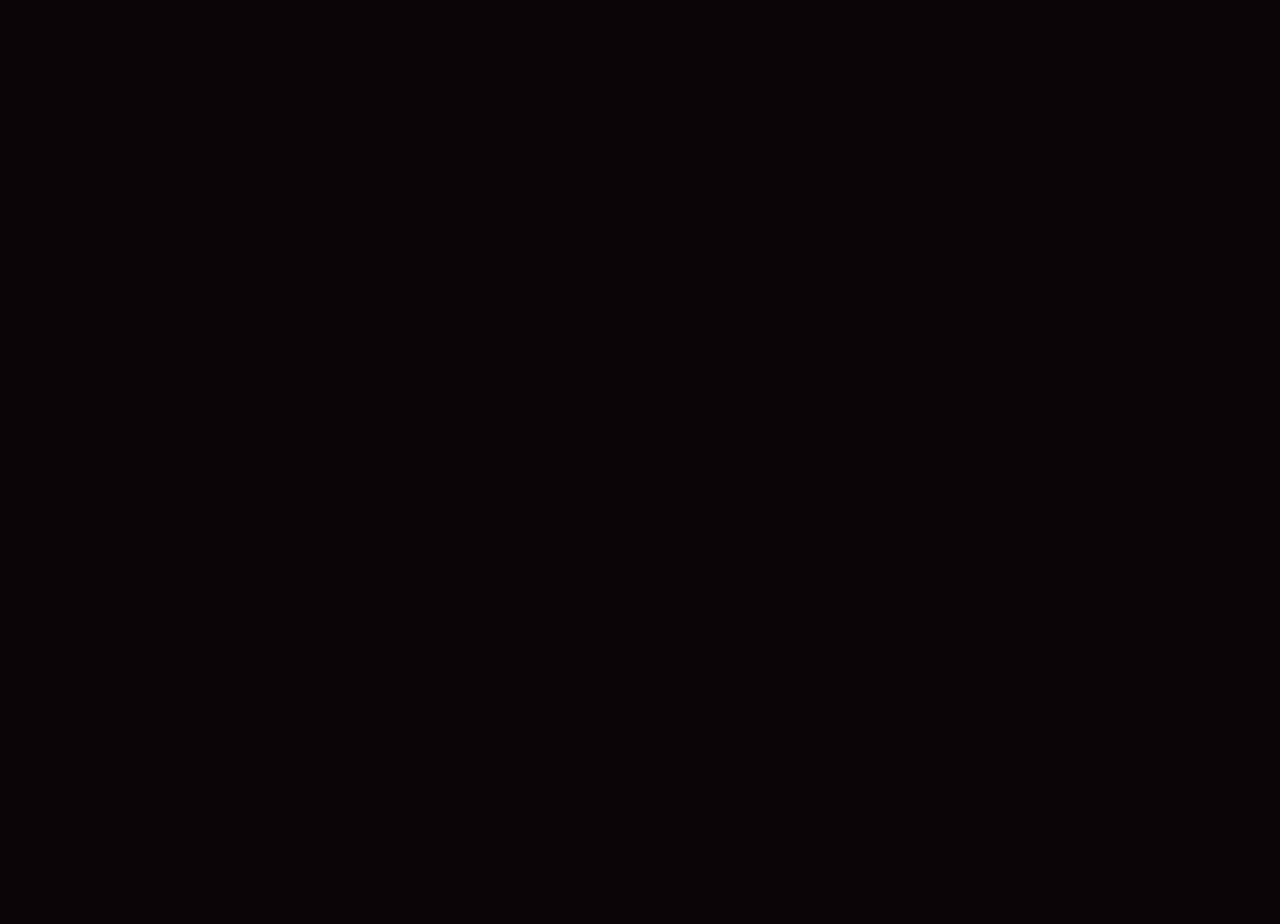
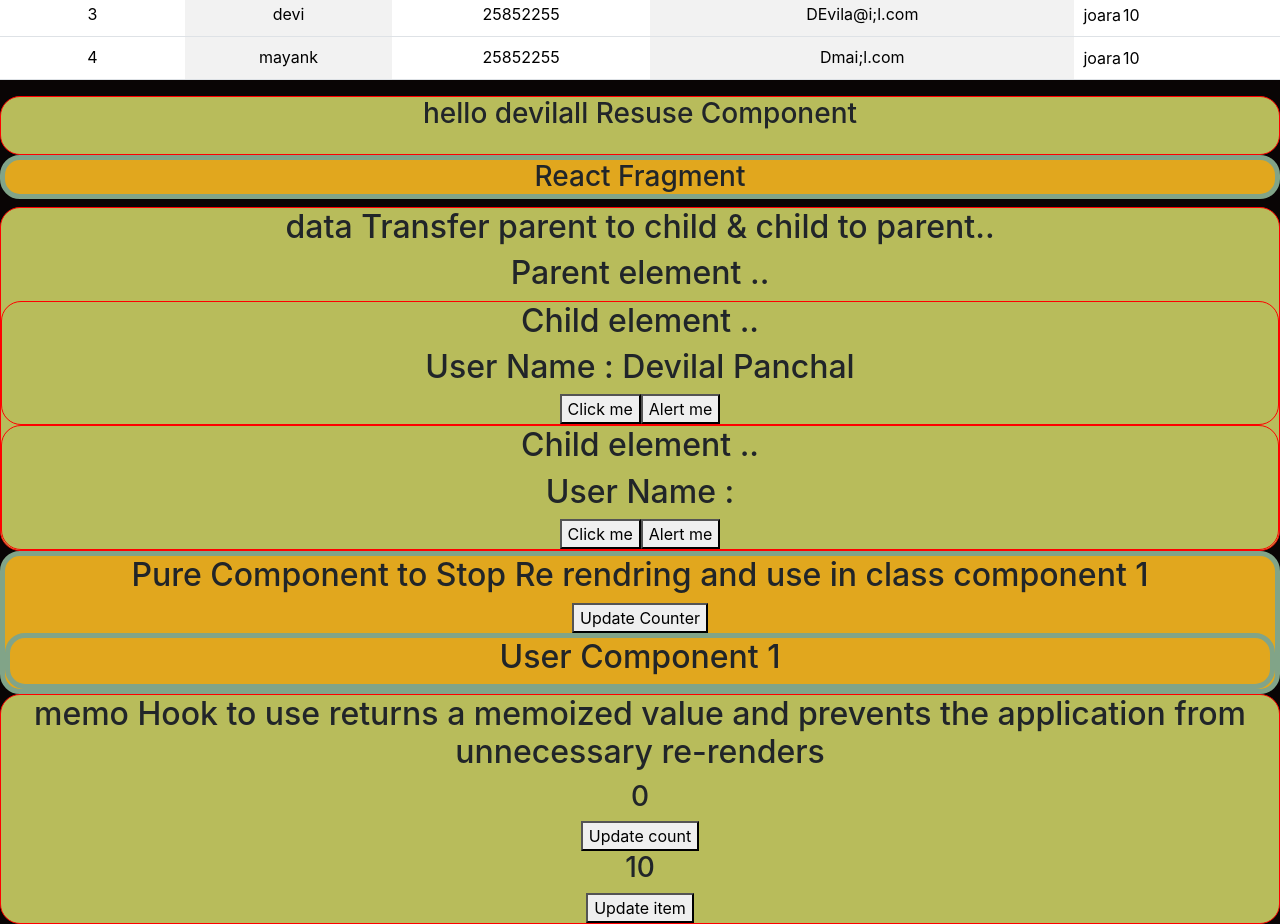
Before and after one commit to devilalpanchal/ReactYoutube01, a React (Create React App) app: page / in a window 1280 px wide. Shown: the part 4560-5484 px from the top of the page. Before the commit the page ends 4468 px from the top, so only its background shows below. Built offline with nearby package versions, Linux system fonts and the light colour scheme.

Commit message:
update and learn new topic

```diff
--- a/public/index.html
+++ b/public/index.html
@@ -10,34 +10,13 @@
       content="Web site created using create-react-app"
     />
     <link rel="apple-touch-icon" href="%PUBLIC_URL%/logo192.png" />
-    <!--
-      manifest.json provides metadata used when your web app is installed on a
-      user's mobile device or desktop. See https://developers.google.com/web/fundamentals/web-app-manifest/
-    -->
+
     <link rel="manifest" href="%PUBLIC_URL%/manifest.json" />
-    <!--
-      Notice the use of %PUBLIC_URL% in the tags above.
-      It will be replaced with the URL of the `public` folder during the build.
-      Only files inside the `public` folder can be referenced from the HTML.
 
-      Unlike "/favicon.ico" or "favicon.ico", "%PUBLIC_URL%/favicon.ico" will
-      work correctly both with client-side routing and a non-root public URL.
-      Learn how to configure a non-root public URL by running `npm run build`.
-    -->
-    <title>React App</title>
+    <title>React Youtube practise App</title>
   </head>
   <body>
-    <noscript>You need to enable JavaScript to run this app.</noscript>
     <div id="root"></div>
-    <!--
-      This HTML file is a template.
-      If you open it directly in the browser, you will see an empty page.
 
-      You can add webfonts, meta tags, or analytics to this file.
-      The build step will place the bundled scripts into the <body> tag.
-
-      To begin the development, run `npm start` or `yarn start`.
-      To create a production bundle, use `npm run build` or `yarn build`.
-    -->
   </body>
 </html>
--- /dev/null
+++ b/src/Component/Counter.js
@@ -0,0 +1,22 @@
+import React from "react";
+class  Counter extends React.Component {
+
+
+    render()
+    {
+console.warn("use component")
+        return(
+            <>
+
+            <div className="app">
+                <h2>
+                    User Component {this.props.count}
+                </h2>
+                        </div>
+            </>
+        )
+
+    }
+
+}
+export default Counter;
--- /dev/null
+++ b/src/Component/PureComp.js
@@ -0,0 +1,34 @@
+import React from "react";
+import Counter from "./Counter";
+
+
+class  PureCom extends React.PureComponent {
+
+    constructor()
+    {
+        super();
+        this.state={
+            count:1
+        }
+    }
+    render()
+    {
+console.warn("check re rendering")
+        return(
+            <>
+
+            <div className="app">
+                <h2>
+                    Pure Component to Stop Re rendring and use in class component {this.state.count}
+                </h2>
+<button onClick={()=>this.setState({count:this.state.count+1})}>   Update Counter</button>
+
+<Counter count={this.state.count}/>
+                        </div>
+            </>
+        )
+
+    }
+
+}
+export default PureCom;
--- a/src/Component/ReuseComponent.js
+++ b/src/Component/ReuseComponent.js
@@ -1,8 +1,8 @@
 import React from "react";
 import { Table } from "react-bootstrap";
+import User from "./User";
 
-
-function ReuseComp(data,i) {
+function ReuseComp() {
     const person = [
         {
             name: "John Doe",
@@ -45,14 +45,11 @@
             <h3>hello devilall Resuse Component</h3>
             <Table>
                 <tbody>
-                    <tr key={i}>
-                        <td>Name</td>
-                    </tr>
+
                     {
-                        person.map((Hub,i) => {
-                            <tr key={i}>
-                                <td>{Hub.name}</td>
-                            </tr>
+                        person.map((data, i) => {
+                            <User data2={data} />
+
                         })
                     }
                 </tbody>
--- /dev/null
+++ b/src/Component/User.js
@@ -0,0 +1,11 @@
+function User(props){
+    return(
+        <div className="App">
+            <h3>User Component {props.data2.name}  </h3>
+            <h3>User Component {props.data2.email}  </h3>
+            <h3>User Component {props.data2.address}  </h3>
+        </div>
+    )
+}
+
+export default User;
--- /dev/null
+++ b/src/Element/Child.js
@@ -0,0 +1,19 @@
+// import React from "react";
+
+
+function Child(props){
+    const datach = "hitesh mittal"
+return(
+    <>
+    <div className="App">
+<h2>Child element ..</h2>
+<h2>User Name :{props.name}</h2>
+<button> Click me</button>
+<button onClick={ ()=>props.alert(datach)}> Alert me</button>
+    </div>
+    </>
+)
+}
+
+
+export default Child;
--- /dev/null
+++ b/src/Element/PrantTochild.js
@@ -0,0 +1,27 @@
+import React from "react";
+import Child from "./Child";
+
+
+function PrantTochild() {
+    let data = " Devilal Panchal"
+
+
+    function ParentAlert(item) {
+        alert(item)
+    }
+    return (
+        <>
+
+            <div className="App">
+                <h2>data Transfer parent to child & child to parent..</h2>
+                <h2> Parent element ..</h2>
+
+                <Child name={data} />
+                <Child alert={ParentAlert} />
+            </div>
+        </>
+    )
+}
+
+
+export default PrantTochild;
--- /dev/null
+++ b/src/Hooks/UseMemo.js
@@ -0,0 +1,23 @@
+import { useState } from "react";
+
+function Memo(){
+
+
+    const [count ,setCount] = useState(0)
+    const [item ,setItem] = useState(10)
+
+    return (
+
+        <>
+
+        <div className="App">
+<h2>  memo Hook to use  returns a memoized value and prevents the application from unnecessary re-renders</h2>
+<h3>{count}</h3>
+<button onClick={()=> setCount(count+1)}> Update count</button>
+<h3>{item}</h3>
+<button onClick={()=> setItem(item * 10)}> Update item</button>
+        </div>
+        </>
+    )
+}
+export default Memo;
--- /dev/null
+++ b/src/ReactFragment.js
@@ -0,0 +1,14 @@
+import React from "react"
+import Class from "./Class";
+function Fragment(){
+    return(
+<>
+{/* <React.Fragment> */}
+        < h3 className="app">React Fragment</h3>
+        {/* </React.Fragment> */}
+</>
+
+    )
+}
+
+export default Fragment;
--- a/src/index.js
+++ b/src/index.js
@@ -32,6 +32,10 @@
 import MapFucnBoot from './Method/BootStrapList';
 import Neast from './Method/NestedListFrnesArr';
 import ReuseComp from './Component/ReuseComponent';
+import Fragment from './ReactFragment';
+import PrantTochild from './Element/PrantTochild';
+import PureCom from './Component/PureComp';
+import Memo from './Hooks/UseMemo';
 const root = ReactDOM.createRoot(document.getElementById('root'));
 root.render(
   <React.StrictMode>
@@ -65,8 +69,13 @@
     <USeLiPro />
     <MapFucn />
     <MapFucnBoot />
+    <MapFucnBoot />
     <Neast/>
     <ReuseComp/>
+    <Fragment/>
+    <PrantTochild/>
+    <PureCom/>
+    <Memo/>
   </React.StrictMode>
 );
 reportWebVitals();
```
